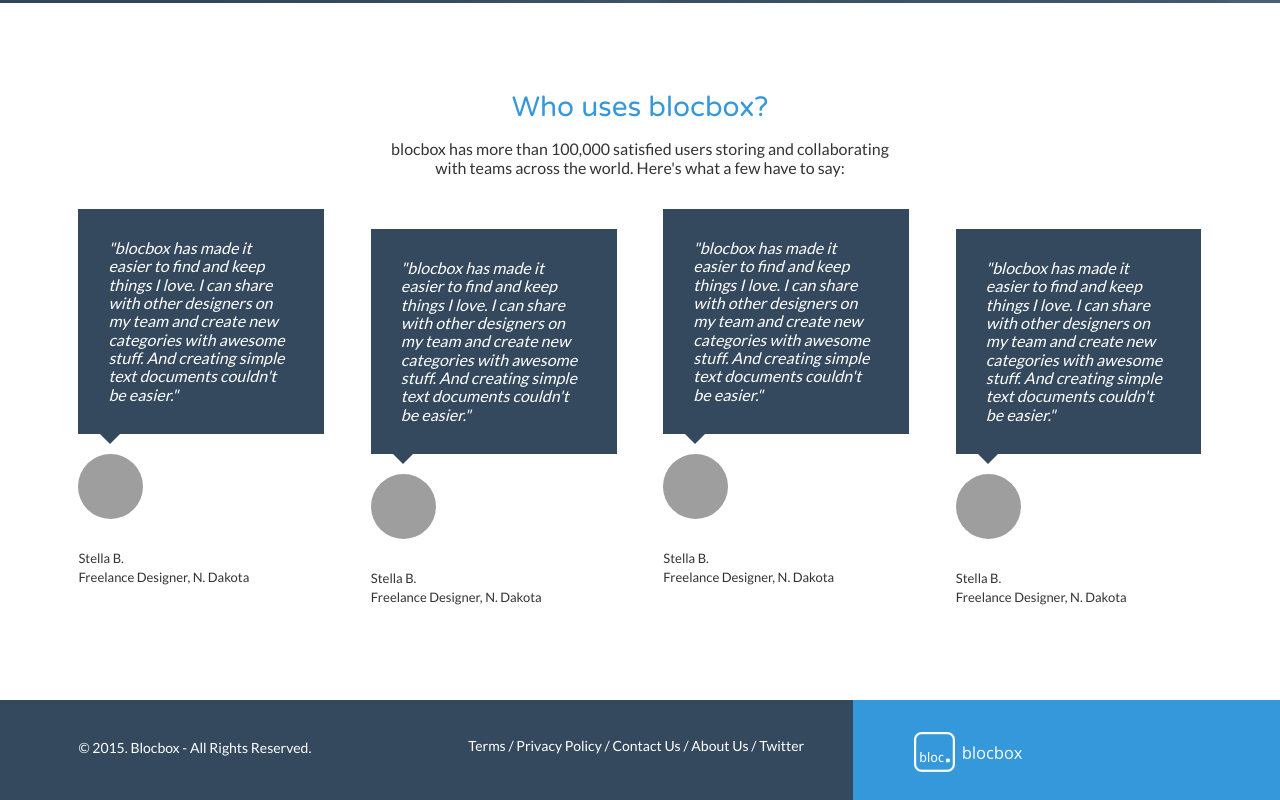
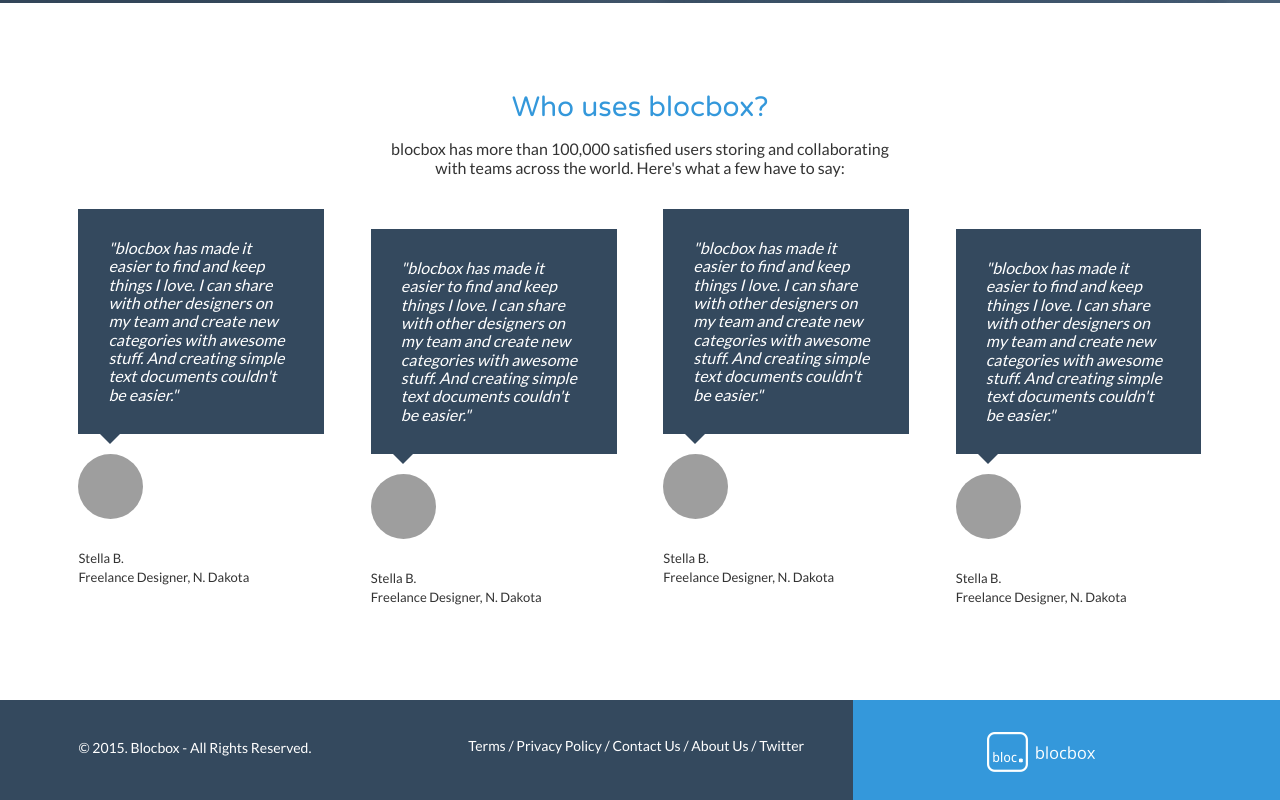
Before and after one commit to techoutemily/Blocbox, a plain HTML site: page index.html in a window 1280 px wide. Shown: the part 2130-2930 px from the top of the page. Drawn offline with Linux system fonts and the light colour scheme; grey boxes are pictures that could not be loaded.

Commit message:
style footer

```diff
--- a/css/style.css
+++ b/css/style.css
@@ -366,7 +366,7 @@
  }
  footer .logo {
    padding: 2.35em 0;
-   margin: 0 0 0 2em;
+   margin: 0 auto;
    display: block;
  }
  @media (min-width: 992px){
```
